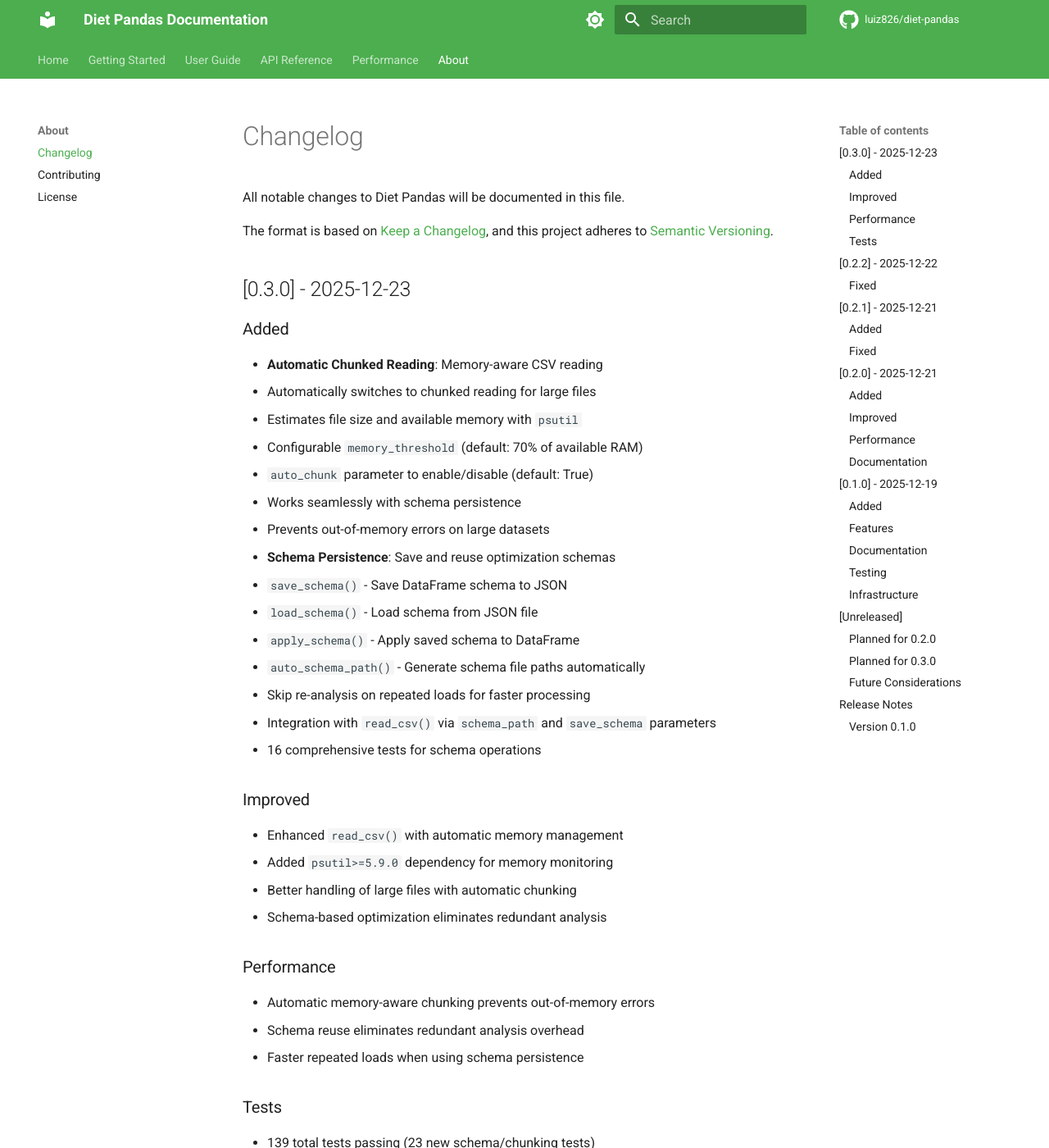
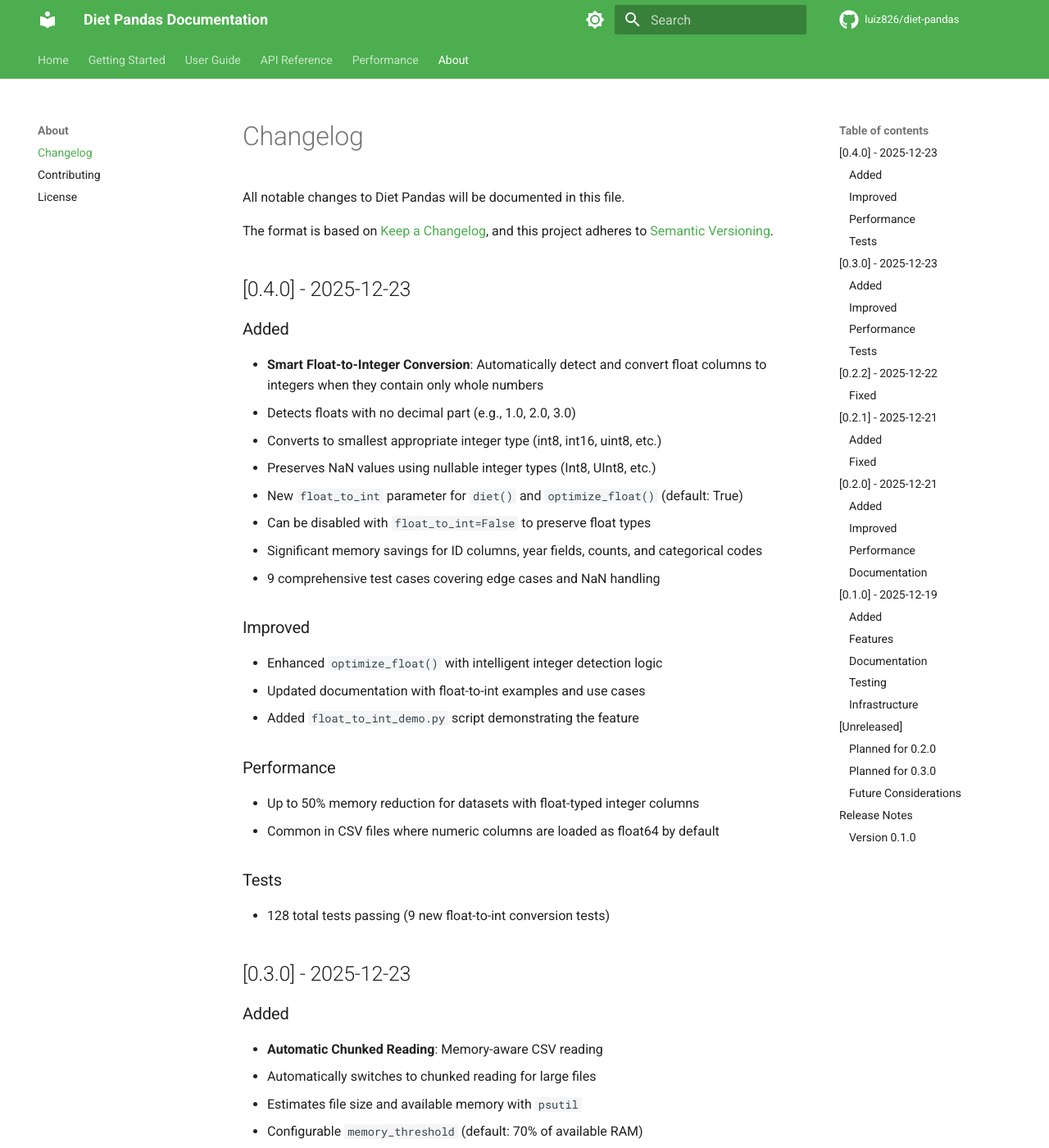
Before and after one commit to luiz826/diet-pandas, an MkDocs documentation site: the page built from docs/about/changelog.md, in a window 1280 px wide and 1400 px high. Shown: the whole window at 82% size. Built offline with MkDocs 1.6.1 and Material for MkDocs 9.7.7, drawn with Linux system fonts in a browser that asks for light colours; comment, search, counter and statistics services are not loaded; the version menu is left out.

Commit message:
chore: bump version to 0.4.0
Update version to 0.4.0 reflecting the new float-to-int conversion feature.
This is a minor version bump per semver as it adds new functionality
(float_to_int parameter) while maintaining backward compatibility.

```diff
--- a/docs/about/changelog.md
+++ b/docs/about/changelog.md
@@ -4,6 +4,30 @@
 
 The format is based on [Keep a Changelog](https://keepachangelog.com/en/1.0.0/),
 and this project adheres to [Semantic Versioning](https://semver.org/spec/v2.0.0.html).
+
+## [0.4.0] - 2025-12-23
+
+### Added
+- **Smart Float-to-Integer Conversion**: Automatically detect and convert float columns to integers when they contain only whole numbers
+  - Detects floats with no decimal part (e.g., 1.0, 2.0, 3.0)
+  - Converts to smallest appropriate integer type (int8, int16, uint8, etc.)
+  - Preserves NaN values using nullable integer types (Int8, UInt8, etc.)
+  - New `float_to_int` parameter for `diet()` and `optimize_float()` (default: True)
+  - Can be disabled with `float_to_int=False` to preserve float types
+  - Significant memory savings for ID columns, year fields, counts, and categorical codes
+  - 9 comprehensive test cases covering edge cases and NaN handling
+
+### Improved
+- Enhanced `optimize_float()` with intelligent integer detection logic
+- Updated documentation with float-to-int examples and use cases
+- Added `float_to_int_demo.py` script demonstrating the feature
+
+### Performance
+- Up to 50% memory reduction for datasets with float-typed integer columns
+- Common in CSV files where numeric columns are loaded as float64 by default
+
+### Tests
+- 128 total tests passing (9 new float-to-int conversion tests)
 
 ## [0.3.0] - 2025-12-23
 
--- a/pyproject.toml
+++ b/pyproject.toml
@@ -4,7 +4,7 @@
 
 [project]
 name = "diet-pandas"
-version = "0.3.0"
+version = "0.4.0"
 description = "Automated memory optimization for Pandas DataFrames. Same Pandas taste, half the calories (RAM)."
 readme = "README.md"
 authors = [
--- a/src/dietpandas/__init__.py
+++ b/src/dietpandas/__init__.py
@@ -8,7 +8,7 @@
 converting repetitive strings to categories.
 """
 
-__version__ = "0.3.0"
+__version__ = "0.4.0"
 
 from .analysis import (
     analyze,
```
Also changed, not shown: CHANGELOG.md (+24 -0 lines).
